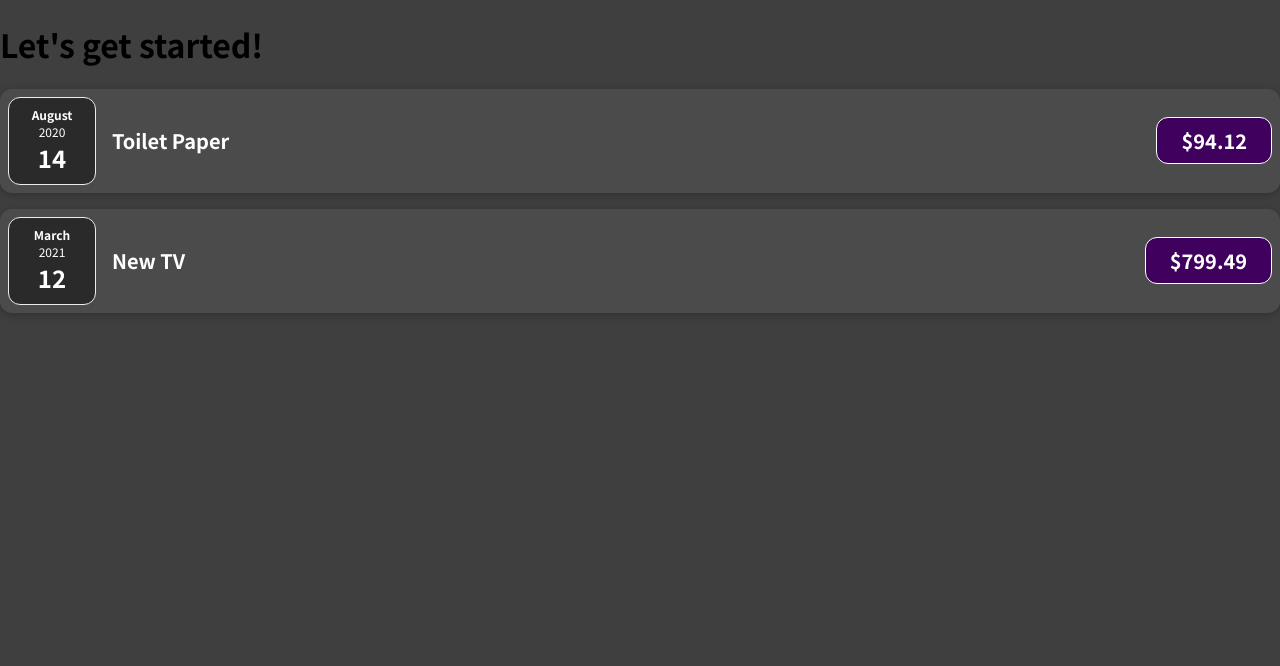
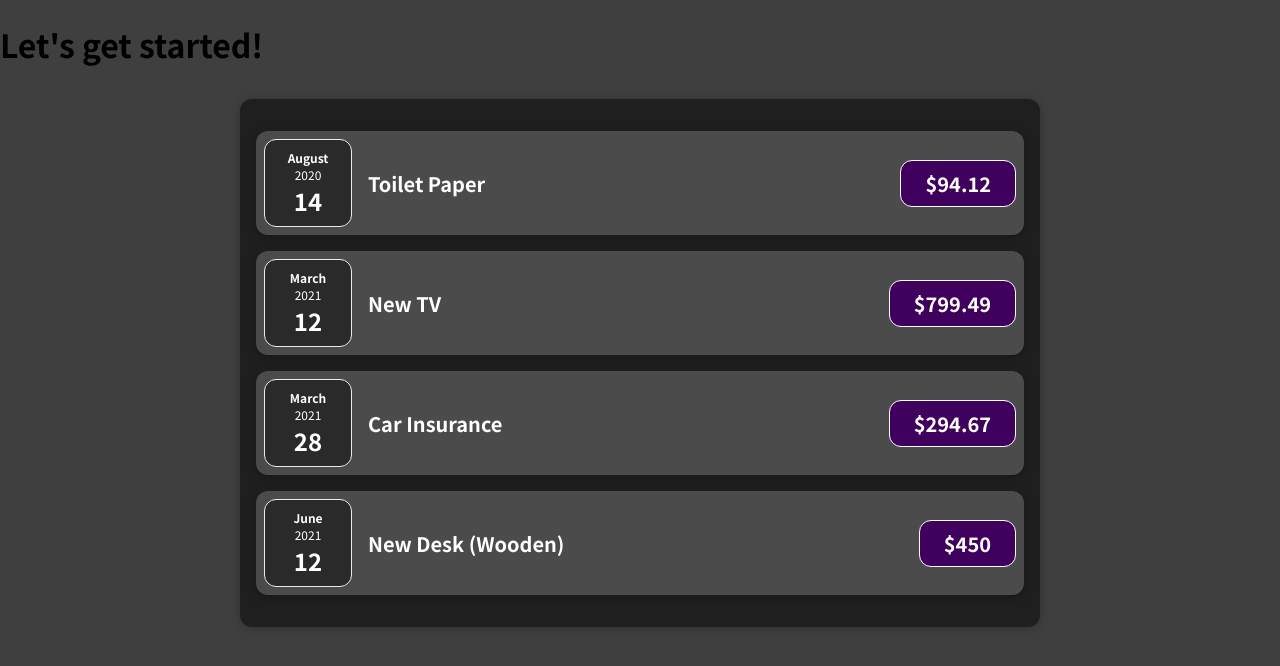
Before and after one commit to AkshayBhuva/react-expense-app, a JavaScript app: page / in a window 1280 px wide. Shown: the top 666 px of the page. Built offline with nearby package versions, Linux system fonts and the light colour scheme.

Commit message:
create new component Expenses

```diff
--- a/src/App.js
+++ b/src/App.js
@@ -1,4 +1,4 @@
-import ExpenseItem from './components/ExpenseItem';
+import Expenses from './components/Expenses';
 
 function App() {
    const expenses = [
@@ -31,8 +31,7 @@
    return (
       <div>
          <h1>Let's get started!</h1>
-         <ExpenseItem title={expenses[0].title} amount={expenses[0].amount} date={expenses[0].date} />
-         <ExpenseItem title={expenses[1].title} amount={expenses[1].amount} date={expenses[1].date} />
+         <Expenses items={expenses} />
       </div>
    );
 }
--- /dev/null
+++ b/src/components/Expenses.css
@@ -0,0 +1,9 @@
+.expenses {
+   padding: 1rem;
+   background-color: rgb(31, 31, 31);
+   margin: 2rem auto;
+   width: 50rem;
+   max-width: 95%;
+   border-radius: 12px;
+   box-shadow: 0 1px 8px rgba(0, 0, 0, 0.25);
+}
--- /dev/null
+++ b/src/components/Expenses.js
@@ -0,0 +1,15 @@
+import ExpenseItem from './ExpenseItem';
+import './Expenses.css';
+
+function Expenses(props) {
+   return (
+      <div className='expenses'>
+         <ExpenseItem title={props.items[0].title} amount={props.items[0].amount} date={props.items[0].date} />
+         <ExpenseItem title={props.items[1].title} amount={props.items[1].amount} date={props.items[1].date} />
+         <ExpenseItem title={props.items[2].title} amount={props.items[2].amount} date={props.items[2].date} />
+         <ExpenseItem title={props.items[3].title} amount={props.items[3].amount} date={props.items[3].date} />
+      </div>
+   );
+}
+
+export default Expenses;
```
